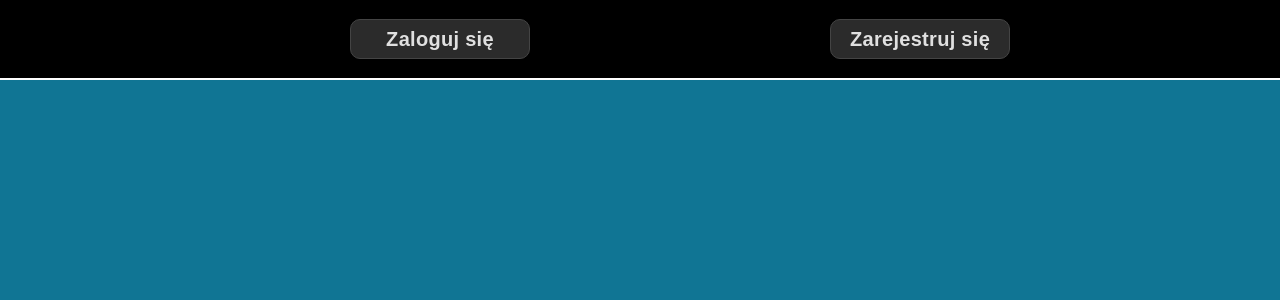
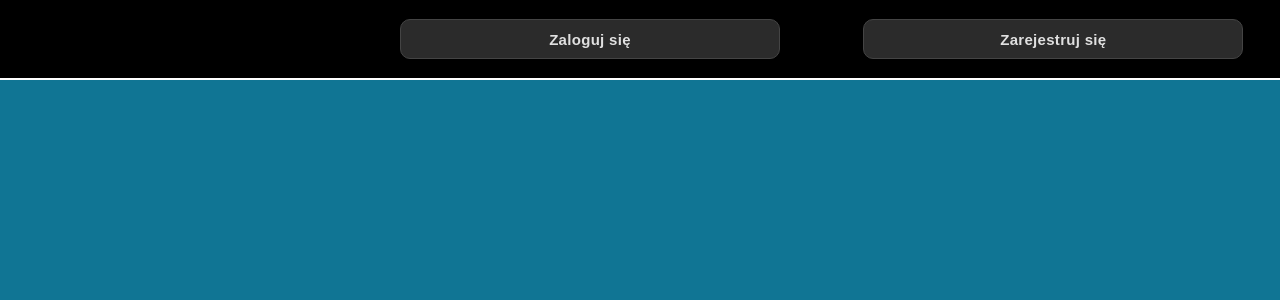
Before and after one commit to Adam22xd/wellBodyApp-Final, a React (Vite) app: page / in a window 1280 px wide. Shown: the top 300 px of the page. Built offline with nearby package versions, Linux system fonts and the light colour scheme.

Commit message:
reg viev

```diff
--- a/src/index.css
+++ b/src/index.css
@@ -101,14 +101,13 @@ body {
 
 .account,
 .register {
-  font-size: 20px;
-  width: 180px;
+  font-size: 15px;
+  width: 380px;
   height: 40px;
   border: none;
   border-radius: 10px;
   cursor: pointer;
   transition: all 0.7s ease-in-out;
-  margin-right: 250px;
 }
 
 .account:hover,
```
